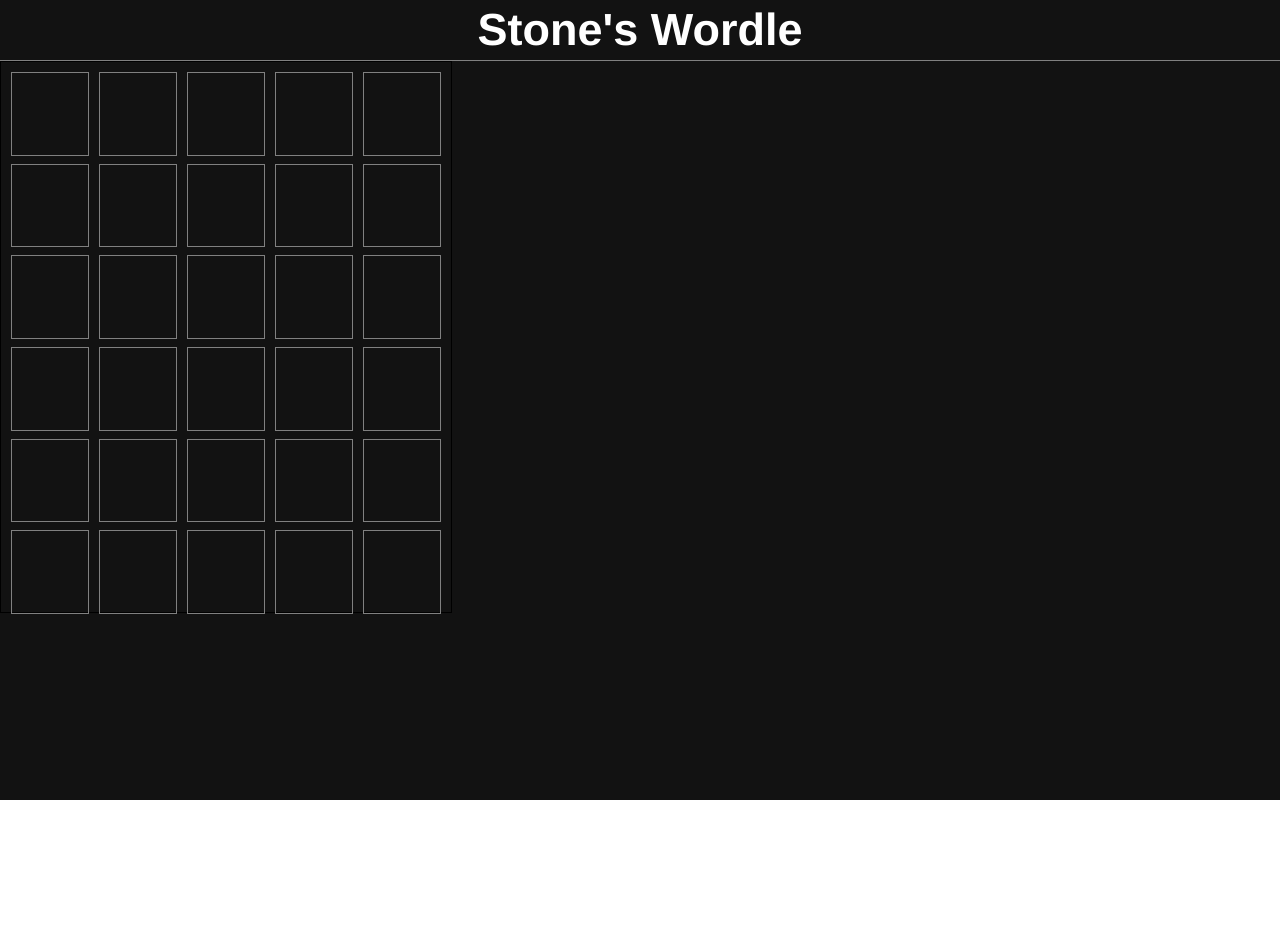
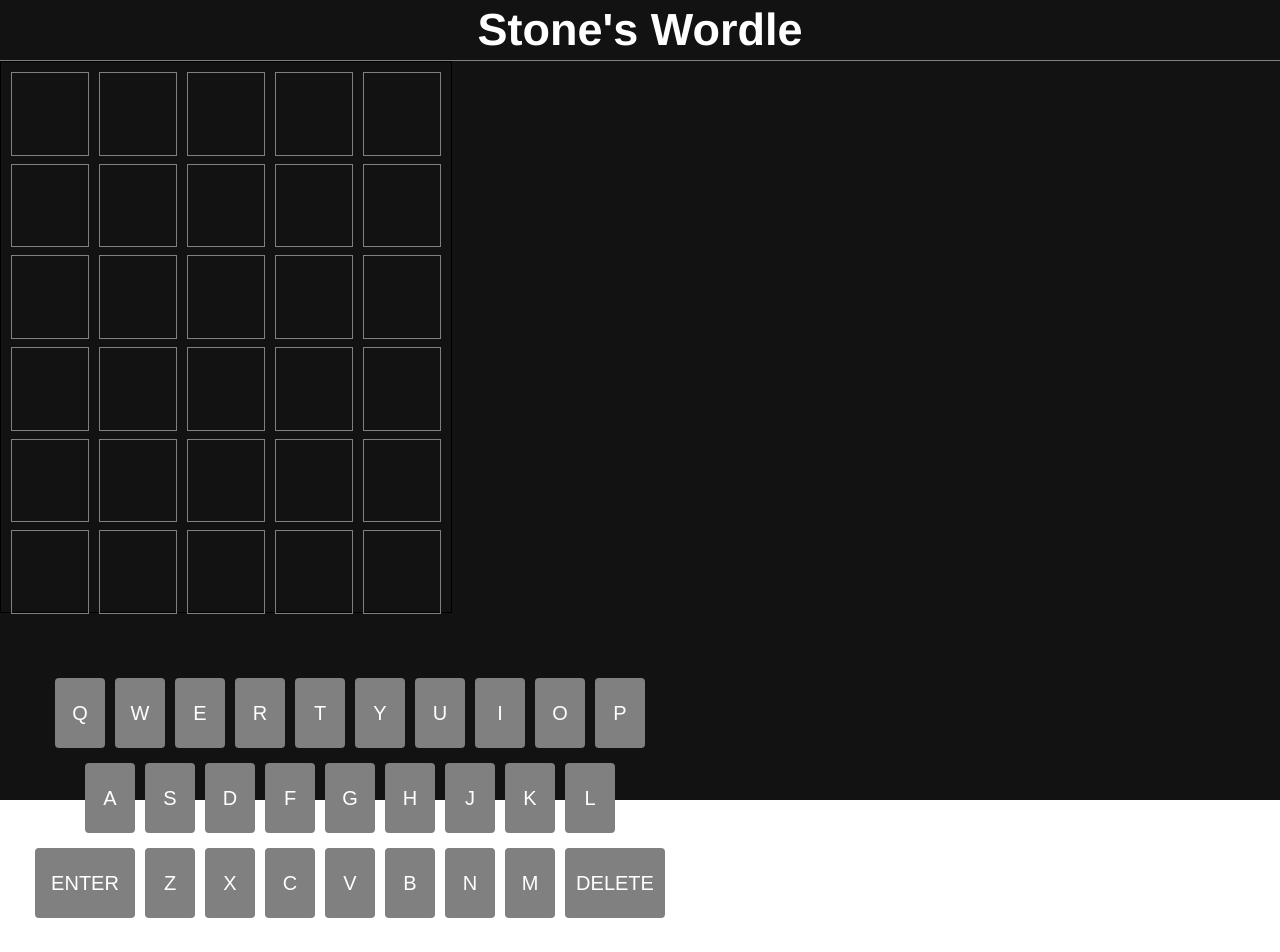
Before and after one commit to stone-com/react-worlde-clone, a React (Create React App) app: page / in a window 1280 px wide. Shown: the top 952 px of the page. Built offline with nearby package versions, Linux system fonts and the light colour scheme.

Commit message:
Progress on key and keybord components

```diff
--- /dev/null
+++ b/src/components/Key.js
@@ -0,0 +1,11 @@
+import React from 'react';
+
+function Key({ keyVal, bigKey }) {
+  return (
+    <div className='key' id={bigKey && 'big'}>
+      {keyVal}
+    </div>
+  );
+}
+
+export default Key;
--- a/src/components/Keyboard.js
+++ b/src/components/Keyboard.js
@@ -1,14 +1,32 @@
 import React from 'react';
+import Key from './Key';
 
 function Keyboard() {
+  // create arrays for different keys, will map through them in the return
   const keys1 = ['Q', 'W', 'E', 'R', 'T', 'Y', 'U', 'I', 'O', 'P'];
   const keys2 = ['A', 'S', 'D', 'F', 'G', 'H', 'J', 'K', 'L'];
   const keys3 = ['Z', 'X', 'C', 'V', 'B', 'N', 'M'];
   return (
     <div className='keyboard'>
-      <div className='line1'></div>
-      <div className='line2'></div>
-      <div className='line3'></div>
+      {/* map through key arrays, creating a new Key component for each letter and passing in the value */}
+      <div className='line1'>
+        {keys1.map((key) => {
+          return <Key keyVal={key} />;
+        })}
+      </div>
+      <div className='line2'>
+        {keys2.map((key) => {
+          return <Key keyVal={key} />;
+        })}
+      </div>
+      <div className='line3'>
+        {/* On line 3, create 2 more key components for enter and delete, set bigKey value to true to style them wider with ID and CSS */}
+        <Key keyVal={'ENTER'} bigKey />
+        {keys3.map((key) => {
+          return <Key keyVal={key} />;
+        })}
+        <Key keyVal={'DELETE'} bigKey />
+      </div>
     </div>
   );
 }
```
